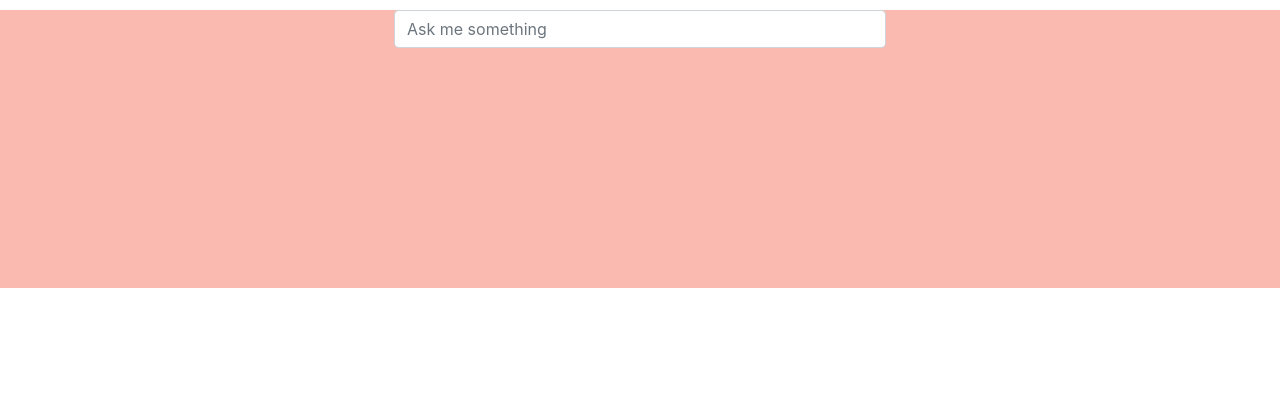
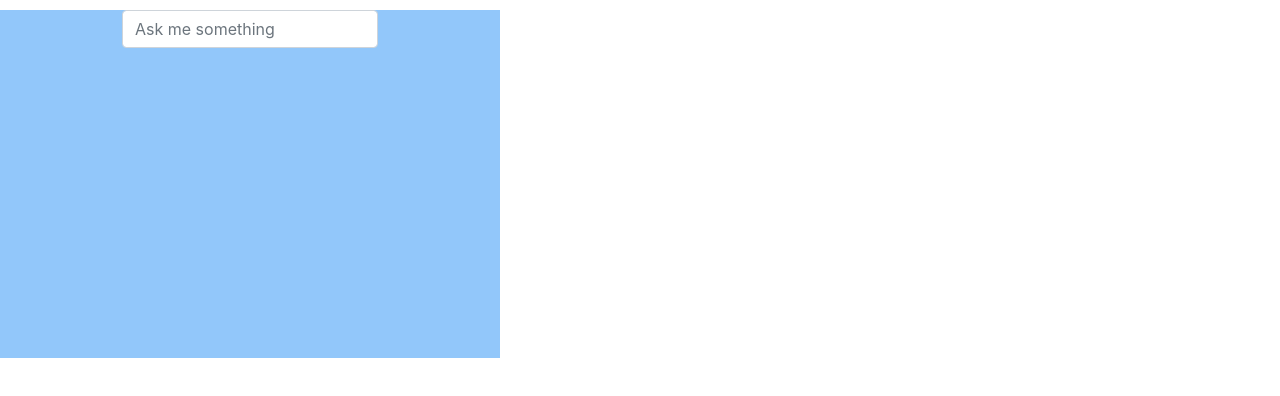
Before and after one commit to BaptisteGrias/Marsbot, a React (Create React App) app in the folder marsbot/: page /ChatBot in a window 1280 px wide. Shown: the top 396 px of the page. Built offline with nearby package versions, Linux system fonts and the light colour scheme.

Commit message:
chatbot.css modified

```diff
--- a/marsbot/src/components/ChatBot.css
+++ b/marsbot/src/components/ChatBot.css
@@ -1,36 +1,42 @@
 .chatbot-card {
-  background-color: rgba(249, 149, 132, 0.646);
+  background-color: rgba(9, 127, 244, 0.438);
+  width: 500px;
 }
 
 .human-input {
-  padding-left: 30vw;
-  padding-right: 30vw;
+  padding-left: 7rem;
+  padding-right: 7rem;
   margin: 10px;
 }
 
 #user-input {
-  background-color: rgba(27, 24, 24, 0.76);
+  background-color: rgb(232,126,84);
+  padding: 0.4rem;
+  padding-left: 1rem;
+  margin-left: 5rem;
+  border-radius: 25px;
+  text-align: left;
+  width: 10rem;
 }
 
 #bot-reply {
-  background-color: rgba(231, 228, 228, 0.687);
-}
-
-#user-input,
-#bot-reply {
+  background-color: rgb(158, 123, 111);
   padding: 0.4rem;
   padding-left: 1rem;
-  border-radius: 10px;
+  border-radius: 25px;
   text-align: left;
+  width: 10rem;
+  position: relative;
+  left: -220px;
 }
 
 .conversation-box {
-  padding-left: 20vw;
-  padding-right: 20vw;
+  padding-left: 15rem;
+  padding-right: 15rem;
 }
 
 .chatbox {
   overflow-y: scroll;
   overflow-y: auto;
-  height: 230px;
+  height: 300px;
 }
```
Also changed, not shown: 1 other file (tests, documents, lock files or other folders).
